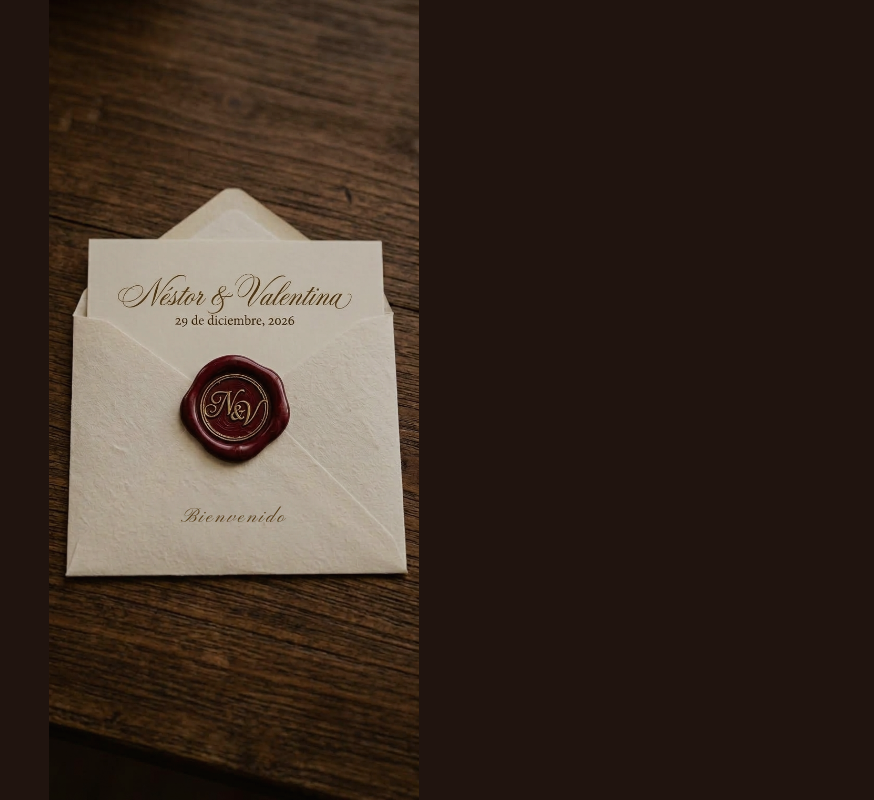
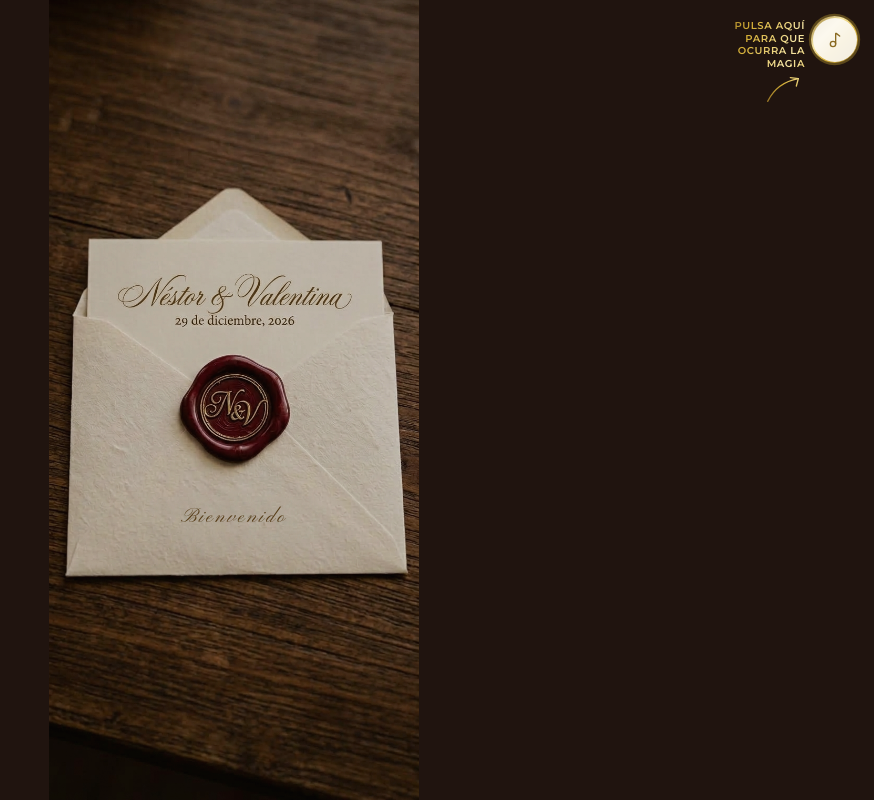
Before and after one commit to nestordqa/invitacion-boda, a Next.js app: page /v2 in a window 1280 px wide. Shown: the top 800 px of the page, without its empty margins (406-1280 px from the left). Built offline with nearby package versions, Linux system fonts and the light colour scheme; no server answers.

Commit message:
fix: fixing button bug

```diff
--- a/components/v2/MusicPlayer.tsx
+++ b/components/v2/MusicPlayer.tsx
@@ -12,7 +12,7 @@ type MusicPlayerProps = {
 // Fixed top-right control that plays the V2 soundtrack; the hint only shows during the intro gate.
 export function MusicPlayer({ isPlaying, onToggle, showHint }: MusicPlayerProps) {
   return (
-    <div className="fixed right-4 top-4 z-50 flex items-start gap-1.5">
+    <div className="fixed right-4 top-4 z-[60] flex items-start gap-1.5">
       {showHint && (
         <div className="mt-1 max-w-24 text-right">
           <p className="gold-foil-text font-(family-name:--font-montserrat) text-[10px] font-semibold uppercase leading-tight tracking-[0.06em]">
```
